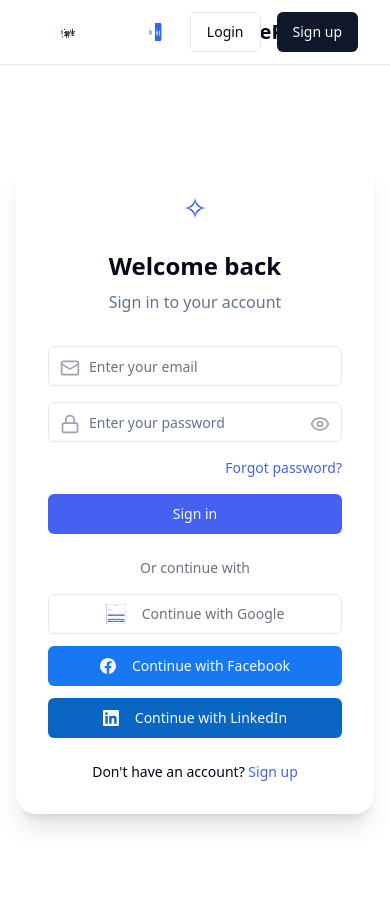
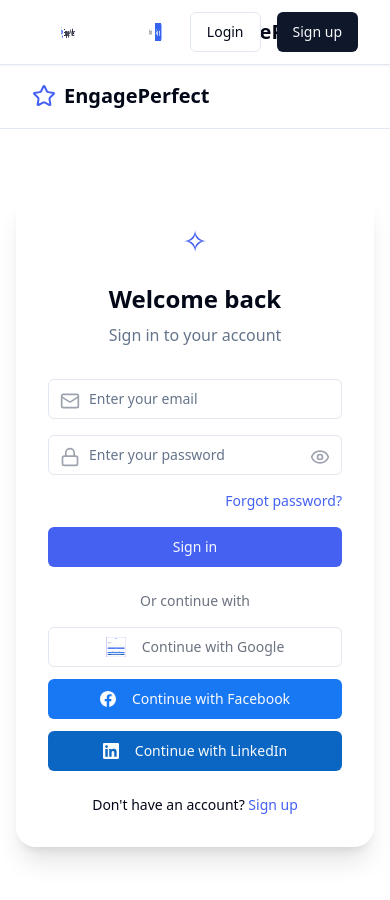
Before and after one commit to pkadima2/engage-media-analyzer, a React (Vite) app: page /auth in a window 390 px wide. Shown: the top 900 px of the page. Built offline with nearby package versions, Linux system fonts and the light colour scheme.

Commit message:
Fix header layout and styling
Updated the header component to improve layout and styling for better user experience. Adjustments made to ensure responsiveness and visual appeal.
[skip gpt_engineer]

```diff
--- a/src/pages/Auth.tsx
+++ b/src/pages/Auth.tsx
@@ -1,10 +1,10 @@
-import { useState } from "react";
+import { useState, useEffect } from "react";
 import { useNavigate } from "react-router-dom";
 import { supabase } from "@/integrations/supabase/client";
 import { Alert, AlertDescription } from "@/components/ui/alert";
 import { Button } from "@/components/ui/button";
 import { Input } from "@/components/ui/input";
-import { Mail, Lock, Eye, EyeOff, User } from "lucide-react";
+import { Mail, Lock, Eye, EyeOff, User, Star } from "lucide-react";
 import { AuthError } from "@supabase/supabase-js";
 
 const Auth = () => {
@@ -86,7 +86,19 @@ const Auth = () => {
   };
 
   return (
-    <div className="min-h-screen bg-background flex items-center justify-center p-4">
+    <div className="min-h-screen bg-background flex flex-col">
+      {/* Header */}
+      <div className="w-full bg-background/95 backdrop-blur supports-[backdrop-filter]:bg-background/60 border-b">
+        <div className="container flex h-16 items-center">
+          <div className="flex items-center space-x-2">
+            <Star className="h-6 w-6 text-[#4461F2]" />
+            <span className="font-bold text-xl">EngagePerfect</span>
+          </div>
+        </div>
+      </div>
+
+      {/* Auth Content */}
+      <div className="flex-1 flex items-center justify-center p-4">
         <div className="w-full max-w-md bg-white rounded-[20px] shadow-xl p-8 animate-fade-up">
           <div className="flex justify-center mb-6">
             <div className="text-[#4461F2] text-3xl">✧</div>
@@ -258,6 +270,7 @@ const Auth = () => {
           </div>
         </div>
       </div>
+    </div>
   );
 };
 
```
Lines whose indentation alone changed are shown as unchanged.
